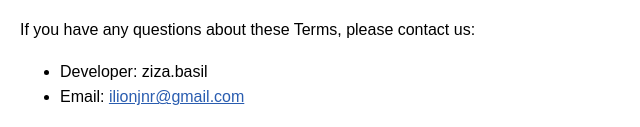
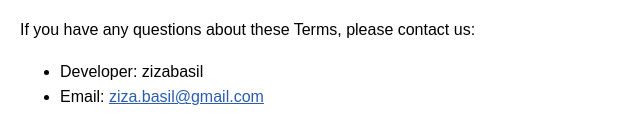
Before and after one commit to zizabasil/pocketlife, a plain HTML site: page terms_of_use.html in a window 1280 px wide. Shown: the part 1133-1260 px from the top of the page, 0-640 px from the left. Drawn offline with Linux system fonts and the light colour scheme.

Commit message:
Updated email address reference

```diff
--- a/terms_of_use.html
+++ b/terms_of_use.html
@@ -46,8 +46,8 @@
   <h2>7. Contact Us</h2>
   <p>If you have any questions about these Terms, please contact us:</p>
   <ul>
-    <li>Developer: ziza.basil</li>
-    <li>Email: <a href="mailto:ilionjnr@gmail.com">ilionjnr@gmail.com</a></li>
+    <li>Developer: zizabasil</li>
+    <li>Email: <a href="mailto:ziza.basil@gmail.com">ziza.basil@gmail.com</a></li>
   </ul>
 </body>
 </html>
```
Also changed, not shown: attribution.html (+1 -1 lines), privacy_policy.html (+2 -2 lines).
